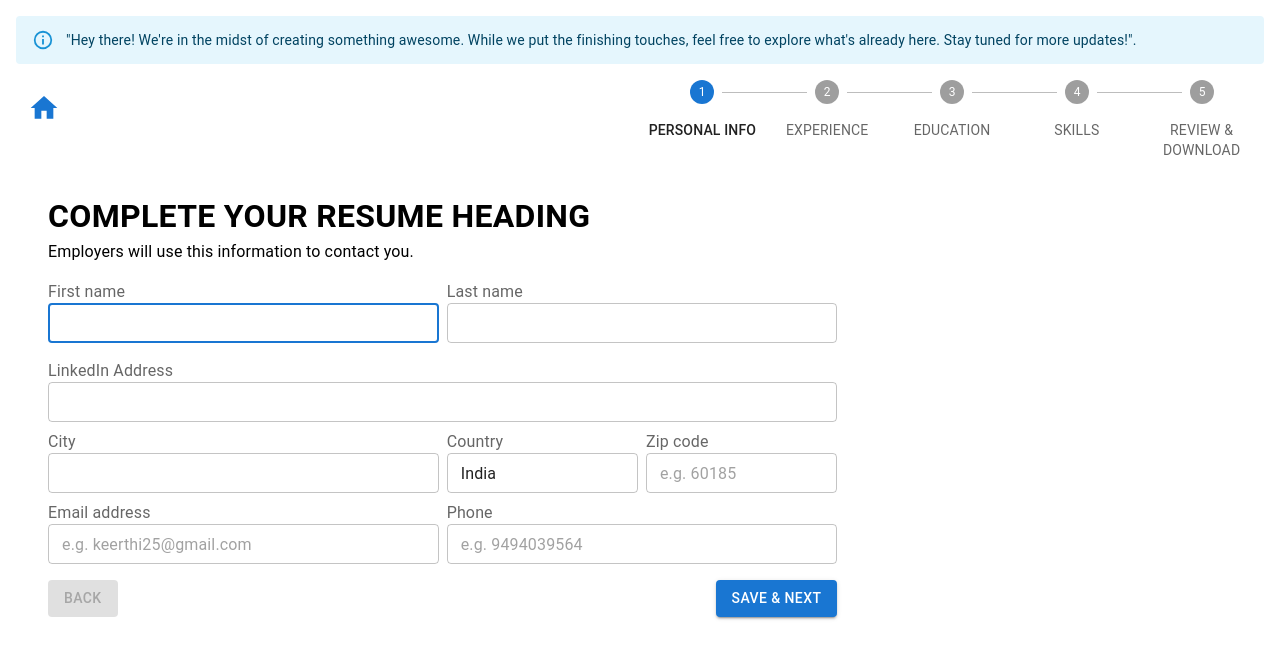
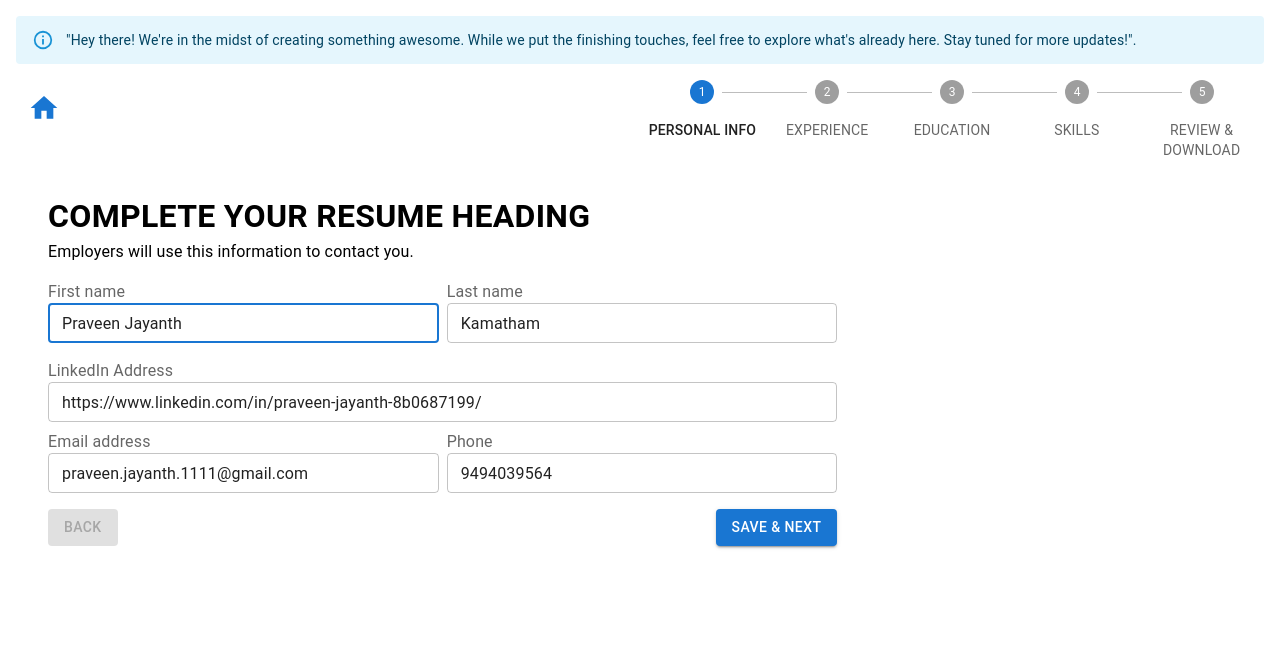
Before and after one commit to PJ1016/personal_resume, a React (Create React App) app: page / in a window 1280 px wide. Shown: the top 658 px of the page. Built offline with nearby package versions, Linux system fonts and the light colour scheme.

Commit message:
Update the resume details

```diff
--- a/src/constants/countries.ts
+++ /dev/null
@@ -1,32 +0,0 @@
-export const COUNTRIES = [
-  "Argentina",
-  "Australia",
-  "Austria",
-  "Belgium",
-  "Brazil",
-  "Canada",
-  "China",
-  "France",
-  "Germany",
-  "India",
-  "Indonesia",
-  "Iran",
-  "Israel",
-  "Italy",
-  "Japan",
-  "Mexico",
-  "Netherlands",
-  "Norway",
-  "Poland",
-  "Russia",
-  "Saudi Arabia",
-  "South Korea",
-  "Spain",
-  "Sweden",
-  "Switzerland",
-  "Thailand",
-  "Turkey",
-  "United Arab Emirates",
-  "United Kingdom",
-  "United States",
-];
--- a/src/containers/DashBoard/personalInfoForm.tsx
+++ b/src/containers/DashBoard/personalInfoForm.tsx
@@ -1,4 +1,4 @@
-import { Autocomplete, Grid, InputLabel, TextField } from "@mui/material";
+import { Grid, InputLabel, TextField } from "@mui/material";
 import React from "react";
 import FormFooter from "./FormFooter";
 import { type PersonalDetailState } from "../../store/slices/personalDetailSlice";
@@ -7,8 +7,6 @@ import { useForm } from "react-hook-form";
 import { incrementActiveStep } from "../../store/slices/activeStepperSlice";
 import { addPersonalInfo } from "../../store/slices/resumeSlice";
 import FormHeader from "./FormHeader";
-import { MAJOR_CITIES } from "../../constants/cities";
-import { COUNTRIES } from "../../constants/countries";
 const PersonalInfoForm = () => {
   const { activeStep, maxStep } = useAppSelector(
     (state) => state.activeStepper
@@ -100,81 +98,7 @@ const PersonalInfoForm = () => {
                   helperText={errors.linkedInAddress?.message}
                 />
               </Grid>
-              <Grid item xs={12} md={6}>
-                <InputLabel htmlFor="outlined-adornment-city">City</InputLabel>
 
-                <Autocomplete
-                  freeSolo
-                  id="outlined-adornment-city"
-                  options={MAJOR_CITIES}
-                  onChange={(_, newValue) => {
-                    setValue("city", newValue as string);
-                  }}
-                  value={watch("city")}
-                  renderInput={(params) => (
-                    <TextField
-                      {...params}
-                      size="small"
-                      fullWidth
-                      {...register("city", {
-                        required: { value: true, message: "City is required" },
-                      })}
-                      error={Boolean(errors.city)}
-                      helperText={errors.city?.message}
-                    />
-                  )}
-                />
-              </Grid>
-              <Grid item xs={12} md={3}>
-                <InputLabel htmlFor="outlined-adornment-country">
-                  Country
-                </InputLabel>
-                <Autocomplete
-                  freeSolo
-                  id="outlined-adornment-country"
-                  options={COUNTRIES}
-                  defaultValue="India"
-                  onChange={(_, newValue) => {
-                    setValue("country", newValue as string);
-                  }}
-                  renderInput={(params) => (
-                    <TextField
-                      {...params}
-                      size="small"
-                      fullWidth
-                      {...register("country", {
-                        required: {
-                          value: true,
-                          message: "Country is required",
-                        },
-                      })}
-                      error={Boolean(errors.country)}
-                      helperText={errors.country?.message}
-                    />
-                  )}
-                />
-              </Grid>
-              <Grid item xs={12} md={3}>
-                <InputLabel htmlFor="outlined-adornment-zipCode">
-                  Zip code
-                </InputLabel>
-                <TextField
-                  {...register("zipCode", {
-                    required: { value: true, message: "Zip code is required" },
-                    pattern: {
-                      value: /^\d{5}$|^\d{6}$|^\d{9}$/,
-                      message:
-                        "Enter a valid zip code. For Example 12345 or 123456 or 123456789",
-                    },
-                  })}
-                  id="outlined-adornment-zipCode"
-                  error={Boolean(errors.zipCode)}
-                  size="small"
-                  placeholder="e.g. 60185"
-                  fullWidth
-                  helperText={errors.zipCode?.message}
-                />
-              </Grid>
               <Grid item xs={12} md={6}>
                 <InputLabel htmlFor="outlined-adornment-emailAddress">
                   Email address
--- a/src/store/slices/experienceSlice.ts
+++ b/src/store/slices/experienceSlice.ts
@@ -18,11 +18,11 @@ export const defaultExperience: ExperienceState = {
   startDate: "OCT 2021",
   endDate: "JAN 2025",
   jobDescription: `
-    <h4>Delivered enterprise React applications for clients including Allstate and CNA Insurance, improving performance, usability, and deployment efficiency.</h4>
     <ul>
-        <li>Developed and optimized UI features for Allstate's Employee Portal serving 10,000+ users, reducing process time by 30% and support inquiries by 40%.</li>
-        <li>Built a React-based microsite for CNA Insurance with OKTA authentication, reducing document handling time by 40%.</li>
-        <li>Drove code quality improvements by 30% through code reviews, ESLint adoption, and CI/CD automation with Jenkins, Git, and JIRA.</li>
+        <li>Developed enterprise React applications for Allstate and CNA Insurance, improving usability, performance, and delivery efficiency.</li>
+        <li>Enhanced Allstate's Employee Portal serving 10,000+ users, improving process efficiency by 30% and reducing support tickets by 40%.</li>
+        <li>Built OKTA-secured microsites for CNA Insurance, reducing document management effort by 40%.</li>
+        <li>Elevated code quality across the team through code reviews, ESLint rules, Sonar fixes, and CI/CD improvements with Jenkins + Git, reducing defects by 30%.</li>
     </ul>
   `,
   primarySkill: "",
@@ -38,11 +38,11 @@ const currentExperience: ExperienceState = {
   jobDescription: `
     <h4>Microsoft's Unified Support Pricing Platform:</h4>
     <ul>
-        <li>Engineered and optimized the UI for Microsoft's Unified Support Pricing Platform using React and Fluent UI, enhancing scalability and responsiveness across complex pricing workflows.</li>
-        <li>Integrated GraphQL APIs and built a hybrid state architecture with Context API and Redux Toolkit, streamlining data synchronization and reducing redundant API calls by 20%.</li>
-        <li>Improved performance and accessibility compliance (WCAG 2.1) through virtualization, code splitting, and ARIA optimization, resulting in smoother load times and inclusive UX.</li>
-        <li>Collaborated with global teams via Azure DevOps, managing feature flags and automating deployments, which reduced environment configuration time by 30%.</li>
-        <li>Led React capability sessions for the team, standardizing UI practices and accelerating onboarding for new developers.</li>
+        <li>Built and optimized complex UI workflows using React + Fluent UI, improving rendering performance and reducing latency across pricing modules.</li>
+        <li>Integrated GraphQL APIs and implemented a hybrid state architecture (Redux Toolkit + Context) cutting redundant API calls by 20%.</li>
+        <li>Improved accessibility and load performance (WCAG 2.1) through virtualization, ARIA enhancements, and code splitting — resulting in significantly smoother navigation.</li>
+        <li>Automated deployments and feature flag workflows via Azure DevOps, decreasing environment configuration time by 30%.</li>
+        <li>Conducted React capability sessions, standardizing UI practices and reducing onboarding time for new engineers.</li>
     </ul>
   `,
   primarySkill: "",
--- a/src/store/slices/personalDetailSlice.ts
+++ b/src/store/slices/personalDetailSlice.ts
@@ -6,21 +6,15 @@ export interface PersonalDetailState {
   mobileNumber: string;
   emailAddress: string;
   address: string;
-  city: string;
   linkedInAddress: string;
-  country: string;
-  zipCode: string;
 }
 export const defaultPersonalDetail = {
-  firstName: "",
-  lastName: "",
-  mobileNumber: "",
-  emailAddress: "",
+  firstName: "Praveen Jayanth",
+  lastName: "Kamatham",
+  mobileNumber: "9494039564",
+  emailAddress: "praveen.jayanth.1111@gmail.com",
   address: "",
-  city: "",
-  linkedInAddress: "",
-  country: "India",
-  zipCode: "",
+  linkedInAddress: "https://www.linkedin.com/in/praveen-jayanth-8b0687199/",
 };
 export const personalDetailSlice = createSlice({
   name: "personalDetail",
--- a/src/store/slices/resumeSlice.ts
+++ b/src/store/slices/resumeSlice.ts
@@ -23,28 +23,27 @@ const initialState: IResumeState = {
   additionalContent: [
     {
       id: "",
-      title: "AI-Powered Resume Builder (Personal Project)",
+      title: "PROJECT — AI-Powered Resume Builder",
       subHeader: "",
       startDate: "",
       endDate: "",
       jobDescription: "",
       content: `<ul>
-  <li>Developed an AI-powered resume builder using natural language processing and GPT-3 for tailored summaries. This resume was generated using the tool to demonstrate its capabilities.</li>
-  <li>Utilized the Gemini API to optimize work responsibilities for clarity and conciseness.</li>
-  <li>Designed a user-friendly interface and implemented PDF export functionality for easy distribution of finalized resumes.</li>
-  <li><a href="https://pj1016.github.io/personal_resume" target="_blank">Live Demo for the Project</a></li>
+  <li>Built a custom AI-driven resume generator using NLP and GPT-3 to produce tailored summaries and optimized job-specific content.</li>
+  <li>Integrated Gemini API to enhance clarity and structure of job role descriptions.</li>
+  <li>Implemented export-to-PDF functionality and built a clean UX for template customization.</li>
+  <li>Live Demo: <a href="https://pj1016.github.io/personal_resume" target="_blank">https://pj1016.github.io/personal_resume</a></li>
 </ul>
 `,
     },
     {
       content: `
 <ul>
-  <li><strong>Front-End Technologies</strong>: React.js, Redux, JavaScript (ES6+), TypeScript, HTML5, CSS3</li>
-  <li><strong>UI/UX</strong>: Responsive Design, Material-UI, Cloudscape</li>
-  <li><strong>Testing & Debugging</strong>: React Testing Library, Jest, Cypress</li>
-  <li><strong>Methodologies</strong>: Agile, Scrum</li>
-  <li><strong>Backend & Databases</strong>: Python, SQL</li>
-  <li><strong>Tooling & Frameworks</strong>: npm, Git, Jenkins, JIRA, VersionOne</li>
+  <li><strong>Frontend</strong>: React.js, Redux Toolkit, JavaScript (ES6+), TypeScript, HTML5, CSS3, Cloudscape, Material-UI</li>
+  <li><strong>Performance & Accessibility</strong>: Virtualization, Code Splitting, ARIA, WCAG 2.1</li>
+  <li><strong>Testing</strong>: Jest, React Testing Library, Cypress</li>
+  <li><strong>Tooling</strong>: Git, npm, Jenkins, Azure DevOps, JIRA, VersionOne</li>
+  <li><strong>Backend/Other</strong>: Python, SQL, GraphQL, REST APIs</li>
 </ul>
 
 `,
@@ -57,15 +56,15 @@ const initialState: IResumeState = {
     },
     {
       id: "2",
-      title: "Scholastic Acheviements",
+      title: "Achievements",
       subHeader: "",
       startDate: "",
       jobDescription: "",
       endDate: "",
       content: `<ul>
-  <li><strong>Contributor</strong> to the project team newsletter at Accenture, enhancing team communication and knowledge sharing.</li>
-  <li><strong>Achieved Elite Certification</strong> in NPTEL for "Programming in Java," demonstrating advanced proficiency in Java programming.</li>
-  <li><strong>Secured 3234th Rank</strong> in Code Vita 2020, showcasing competitive coding skills among thousands of participants.</li>
+  <li>Elite NPTEL Certification — Programming in Java</li>
+  <li>Ranked 3234 in TCS CodeVita 2020 (among thousands of participants)</li>
+  <li>Contributed articles for Accenture's internal newsletter</li>
 </ul>`,
     },
     {
--- a/src/store/slices/summarySlice.ts
+++ b/src/store/slices/summarySlice.ts
@@ -5,7 +5,7 @@ export interface ISummaryState {
   "#exp": string;
 }
 export const defaultSumamry =
-  "Results-driven Application Development Analyst with a proven track record in delivering high-impact solutions for employee portals and microsites. Skilled in end-to-end development, UI/UX design, and integration, I excel in creating user-centric experiences that drive engagement and efficiency. With expertise in React, authentication systems like OKTA, and a strong commitment to quality, I am well-prepared to contribute to the development of innovative applications at Grocery and Everyday Essential Tech team.";
+  "Results-driven Frontend Engineer with 4+ years of experience building scalable, high-performance React applications. Specialized in UI architecture, performance optimization, and modern JavaScript/TypeScript development. Proven ability to deliver responsive, accessible interfaces that improve business outcomes and user experience at enterprise scale.";
 export const initialState: ISummaryState = {
   summary: defaultSumamry,
   jobDescription: "",
```
